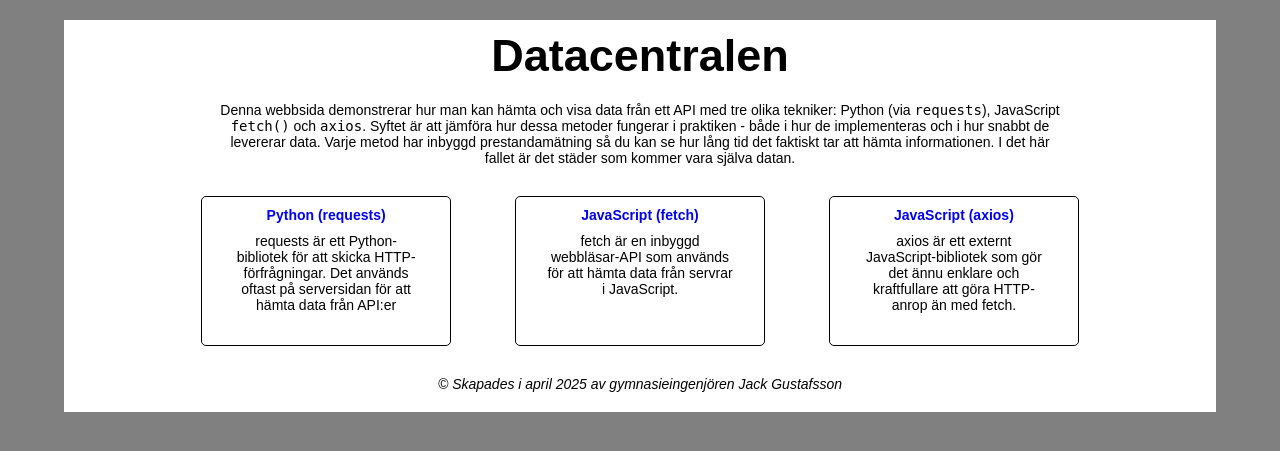
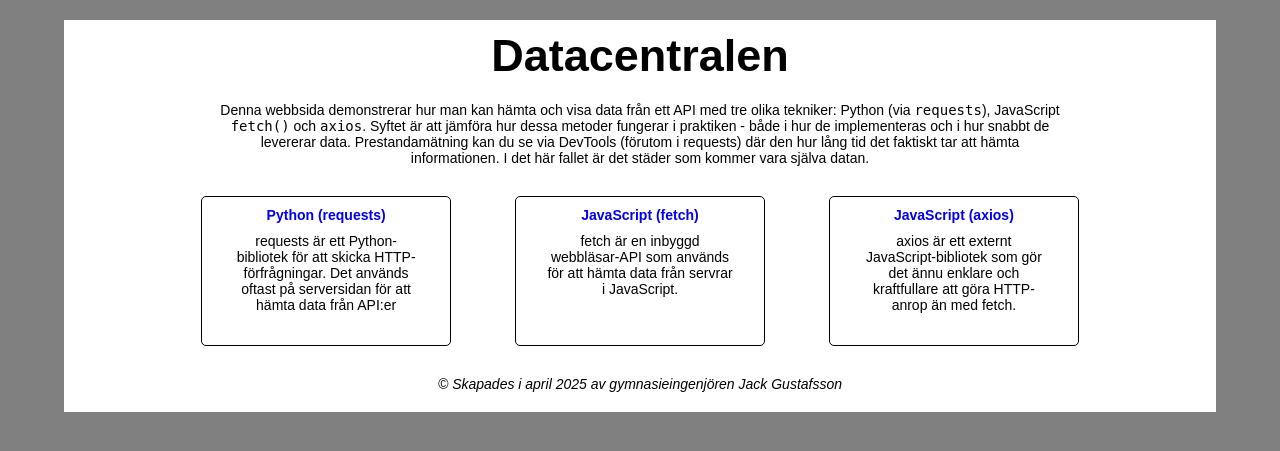
Before and after one commit to jackgustafsson/Examensarbete, a Flask app: page / in a window 1280 px wide. Shown: the top 451 px of the page. Run offline with Flask 3, Linux system fonts and the light colour scheme.

Commit message:
changed text in index

```diff
--- a/templates/index.html
+++ b/templates/index.html
@@ -13,7 +13,7 @@
             <p>Denna webbsida demonstrerar hur man kan hämta och visa data från ett API med tre olika tekniker:
                 Python (via <code>requests</code>), JavaScript <code>fetch()</code> och <code>axios</code>.
                 Syftet är att jämföra hur dessa metoder fungerar i praktiken - både i hur de implementeras och i hur snabbt de levererar data.
-                Varje metod har inbyggd prestandamätning så du kan se hur lång tid det faktiskt tar att hämta informationen.
+                Prestandamätning kan du se via DevTools (förutom i requests) där den hur lång tid det faktiskt tar att hämta informationen.
                 I det här fallet är det städer som kommer vara själva datan.</p>
         </header>
 
```
